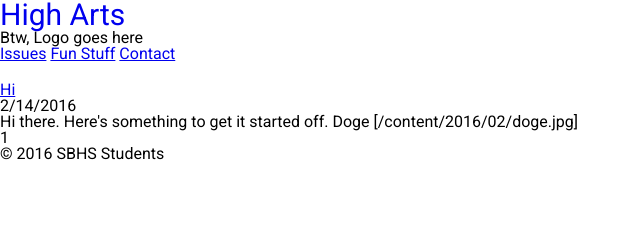
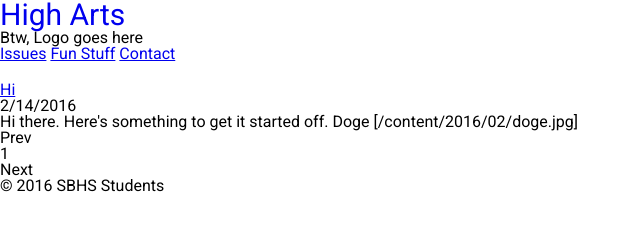
Before and after one commit to sidney-pham/high_arts, a plain HTML site: page issues/2016-1/index.html in a window 1280 px wide. Shown: the whole page, without its empty margins (0-640 px from the left). Drawn offline with Linux system fonts and the light colour scheme.

Commit message:
Site Updated: 14.02.16-20:02:03

```diff
--- a/issues/2016-1/index.html
+++ b/issues/2016-1/index.html
@@ -42,7 +42,7 @@
     <ul>
         <!-- Previous Page Button -->
 
-            <!-- <li class="disabled"><span>Prev</span></li> -->
+            <li class="disabled"><span>Prev</span></li>
 
 
         <!-- Page Number Buttons -->
@@ -54,7 +54,7 @@
 
         <!-- Next Page Button -->
 
-            <!-- <li class="disabled"><span>Next</span></li> -->
+            <li class="disabled"><span>Next</span></li>
 
     </ul>
 </div>
```
